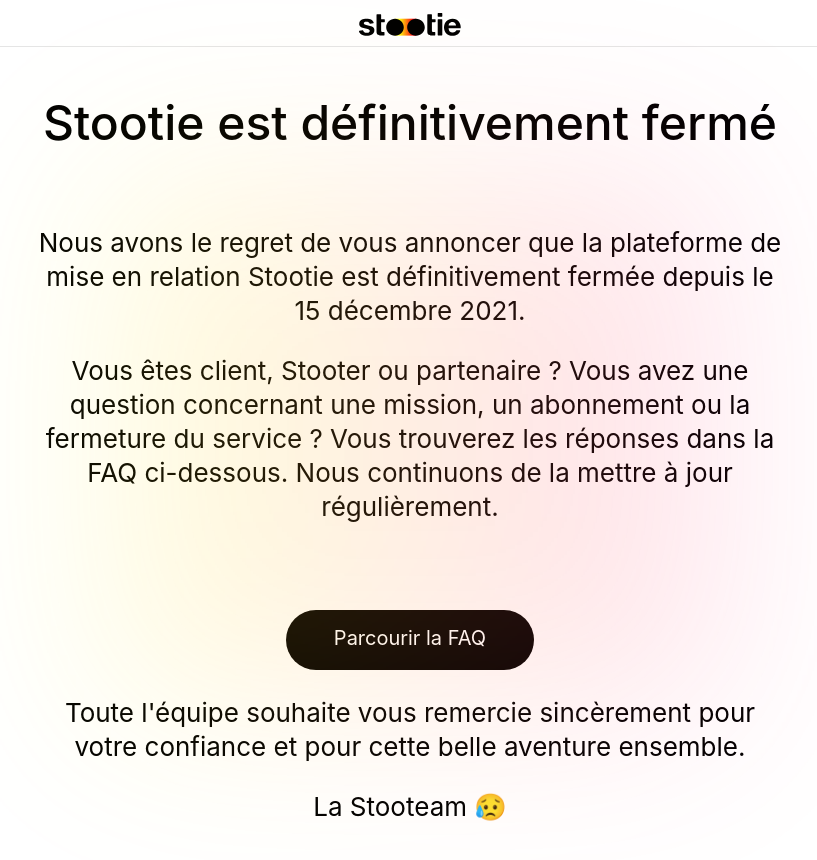
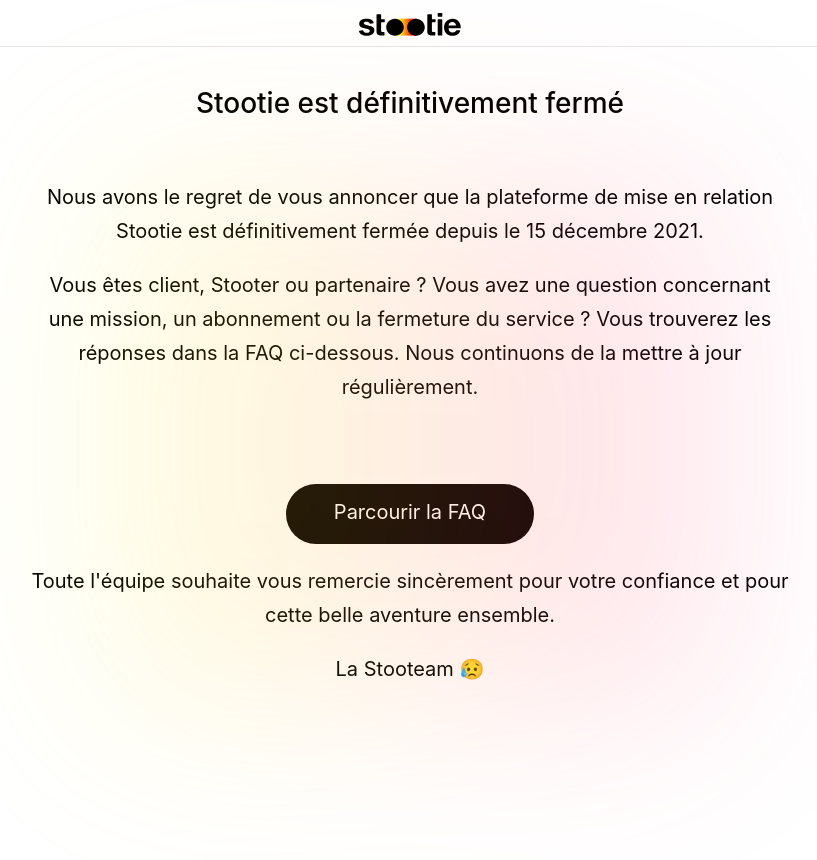
Before and after one commit to stootie/stootie.github.io, a Jekyll site: the page built from index.markdown, in a window 1280 px wide. Shown: the top 860 px of the page, without its empty margins (230-1047 px from the left). Built offline with Jekyll 4.4.1, drawn with Linux system fonts in a browser that asks for light colours; some web fonts are replaced.

Commit message:
smaller font-size

```diff
--- a/css/styles.scss
+++ b/css/styles.scss
@@ -37,7 +37,7 @@ body {
 }
 
 .stootie-title {
-  font-size: 3rem;
+  font-size: 28px;
   line-height: 58px;
   font-weight: 500;
 
@@ -57,7 +57,7 @@ body {
   width: 60%;
 
   font-style: normal;
-  font-size: 26px;
+  font-size: 20px;
   line-height: 34px;
 
   color: #000000;
```
